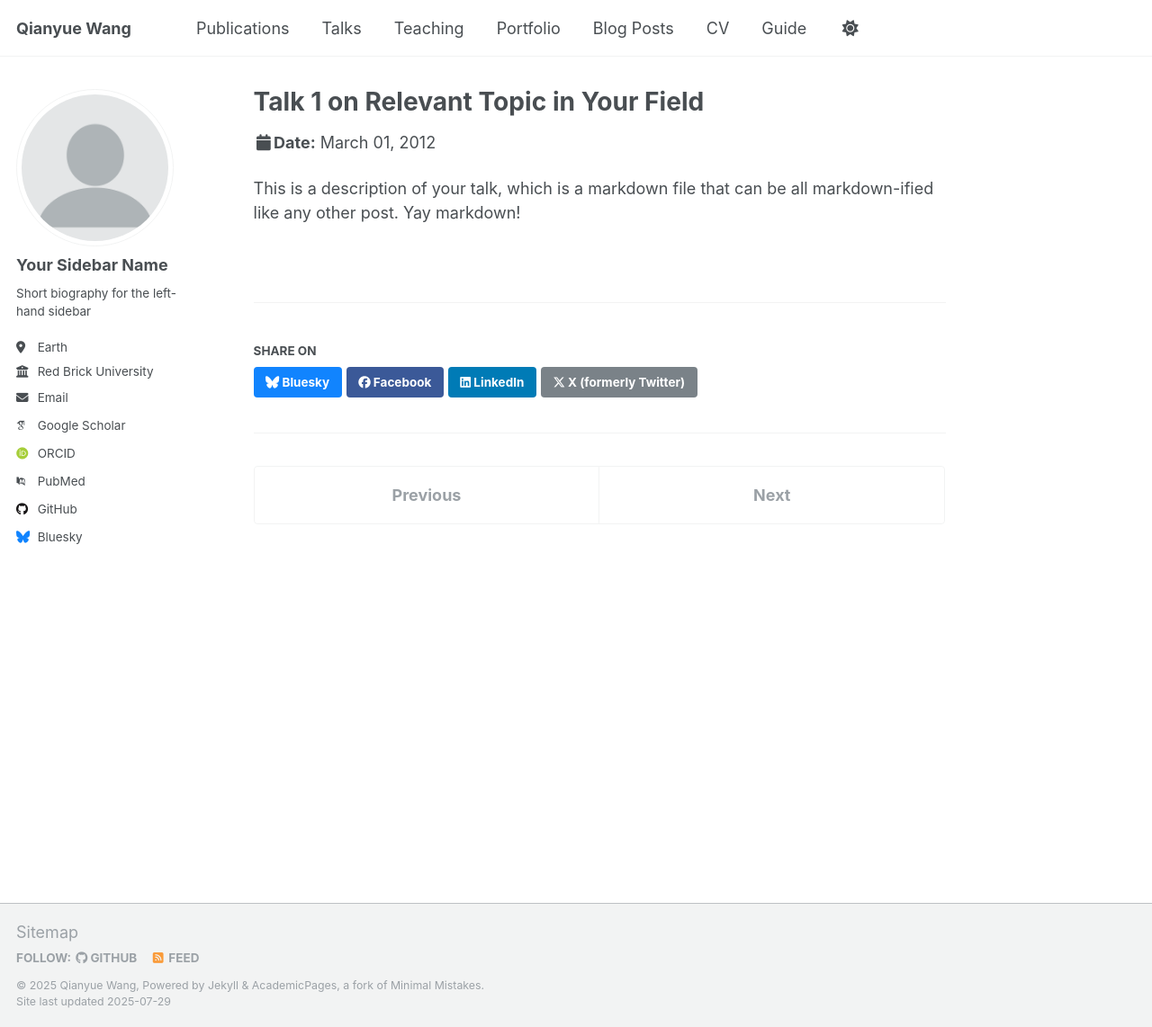
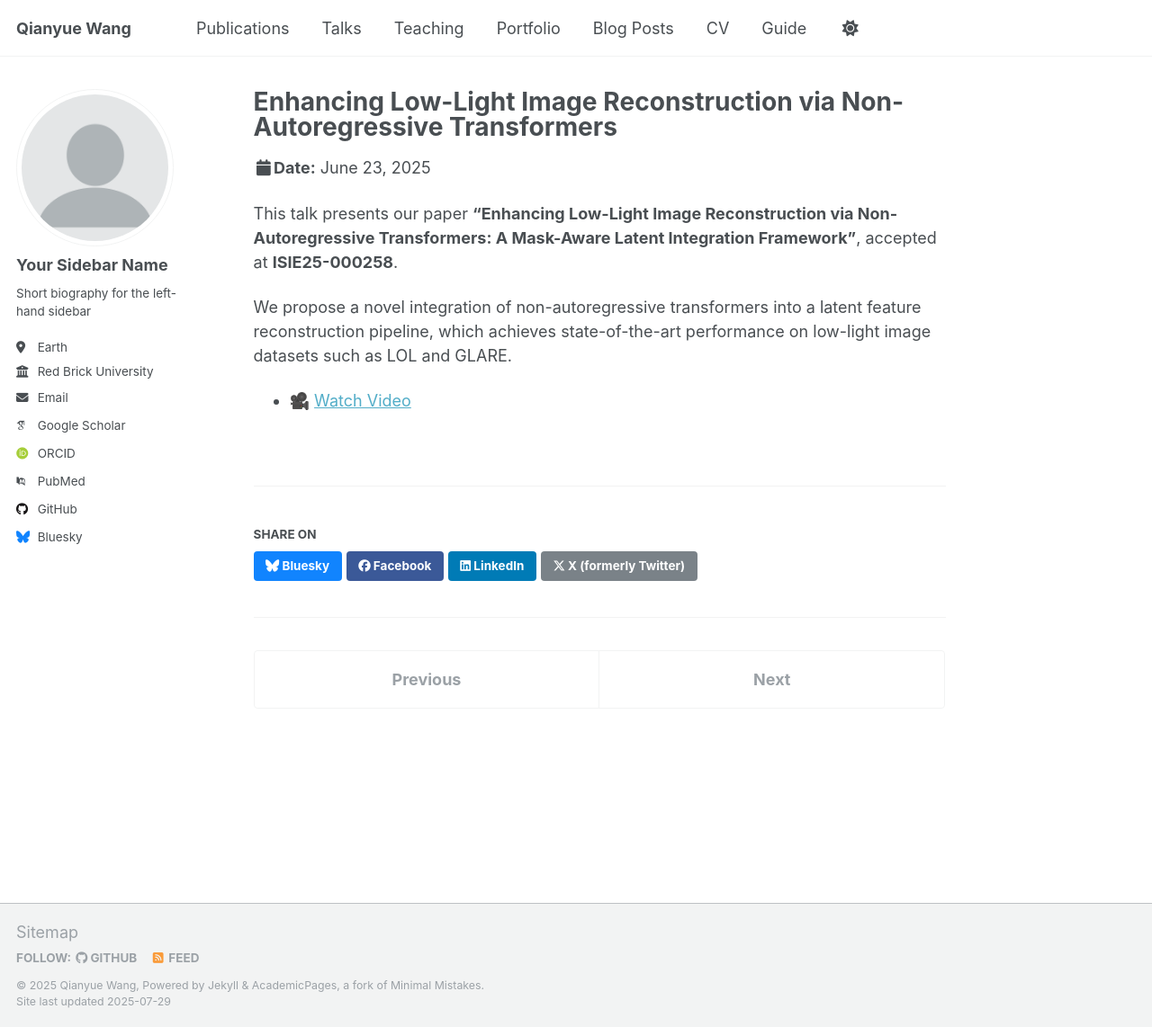
Before and after one commit to Wangq180/Qianyue-Wang.github.io, a Jekyll site: the page built from _talks/2012-03-01-talk-1.md, in a window 1280 px wide and 1142 px high. Shown: the whole window at 90% size. Built offline with Jekyll 4.4.1, drawn with Linux system fonts in a browser that asks for light colours; some web fonts are replaced; a script that is not in the unit is left out.

Commit message:
Update 2012-03-01-talk-1.md

```diff
--- a/_talks/2012-03-01-talk-1.md
+++ b/_talks/2012-03-01-talk-1.md
@@ -1,11 +1,16 @@
 ---
-title: "Talk 1 on Relevant Topic in Your Field"
+title: "Enhancing Low-Light Image Reconstruction via Non-Autoregressive Transformers"
 collection: talks
 type: "Talk"
-permalink: /talks/2012-03-01-talk-1
-venue: "UC San Francisco, Department of Testing"
-date: 2012-03-01
-location: "San Francisco, CA, USA"
+permalink: /talks/2025-06-23-llie-nat-talk
+venue: "2025 IEEE 34th International Symposium on Industrial Electronics (ISIE)"
+date: 2025-06-23
+location: "Toronto, Canada"
+slidesurl: /files/ISIE25-NAT-LLIE-slides.pdf
+videourl: https://www.youtube.com/watch?v=your_video_id
 ---
 
-This is a description of your talk, which is a markdown file that can be all markdown-ified like any other post. Yay markdown!
+This talk presents our paper **“Enhancing Low-Light Image Reconstruction via Non-Autoregressive Transformers: A Mask-Aware Latent Integration Framework”**, accepted at **ISIE25-000258**.
+
+We propose a novel integration of non-autoregressive transformers into a latent feature reconstruction pipeline, which achieves state-of-the-art performance on low-light image datasets such as LOL and GLARE.
+- 🎥 [Watch Video]({{ page.videourl }})
```
